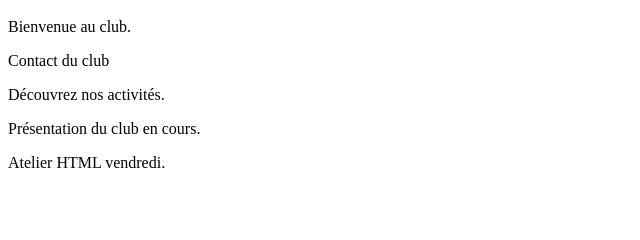
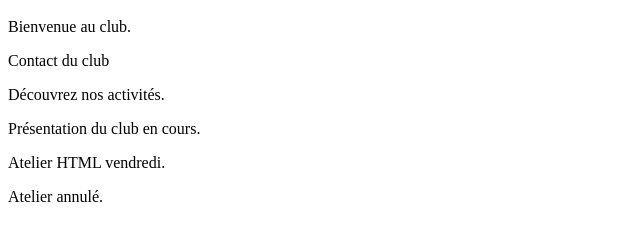
Before and after one commit to doudoh/atelier-git-vscode, a plain HTML site: page index.html in a window 1280 px wide. Shown: the part 48-288 px from the top of the page, without its empty margins (0-640 px from the left). Drawn offline with Linux system fonts and the light colour scheme.

Commit message:
Annoncer par erreur une annulation

```diff
--- a/index.html
+++ b/index.html
@@ -4,3 +4,4 @@
 <p>Découvrez nos activités.</p>
 <p>Présentation du club en cours.</p>
 <p>Atelier HTML vendredi.</p>
+<p>Atelier annulé.</p>
```
